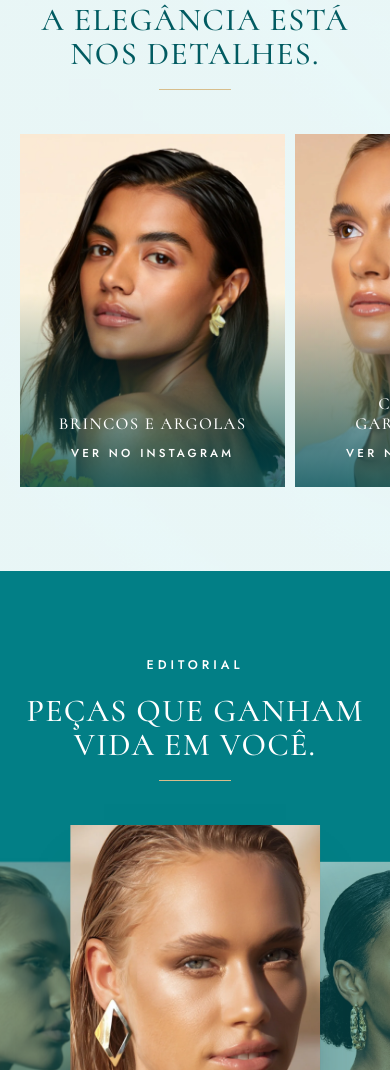
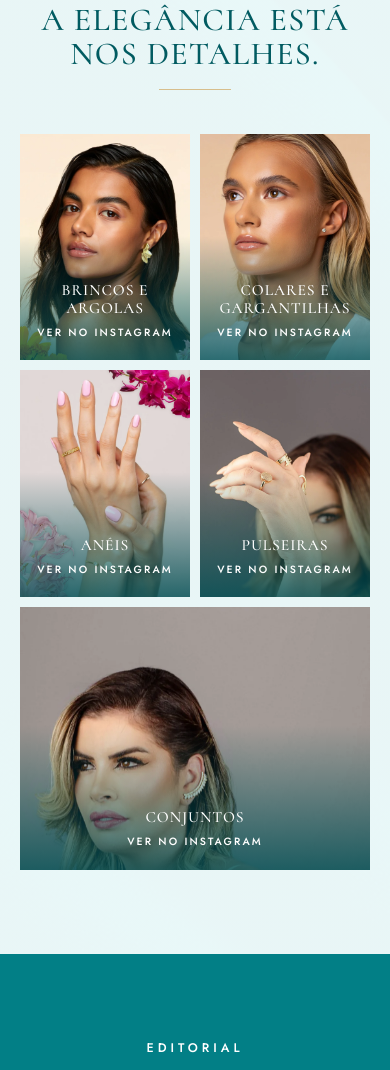
Before and after one commit to pauloddev/euricca, a plain HTML site: page index.html in a window 390 px wide. Shown: the part 4187-5257 px from the top of the page. Drawn offline with Linux system fonts and the light colour scheme.

Commit message:
Coleções no mobile: grade com as 5 categorias visíveis
Co-Authored-By: Claude Opus 5.5 <noreply@anthropic.com>
Claude-Session: https://claude.ai/code/session_01AbjRSJwAgrpmw8RTWXkh5p

```diff
--- a/index.html
+++ b/index.html
@@ -197,10 +197,12 @@ header.solid .brand img{height:46px}
 .col:hover img{transform:scale(1.07)}
 .col:hover .cap span,.col:focus-visible .cap span{opacity:1;transform:none}
 @media (max-width:900px){
-  .cols{display:flex;overflow-x:auto;scroll-snap-type:x mandatory;margin-inline:calc(-1*var(--pad));padding-inline:var(--pad);scrollbar-width:none}
-  .cols::-webkit-scrollbar{display:none}
-  .col{flex:0 0 68vw;scroll-snap-align:center}
-  .col .cap span{opacity:1;transform:none}
+  .cols{grid-template-columns:repeat(2,1fr);gap:10px}
+  .col:last-child{grid-column:1/-1;aspect-ratio:4/3}
+  .col:last-child img{object-position:50% 22%}
+  .col .cap{padding:16px 10px}
+  .col .cap b{font-size:clamp(.95rem,4vw,1.15rem);letter-spacing:.06em}
+  .col .cap span{opacity:1;transform:none;font-size:10.5px;letter-spacing:.2em;margin-top:6px}
 }
 
 /* CARROSSEL */
```
